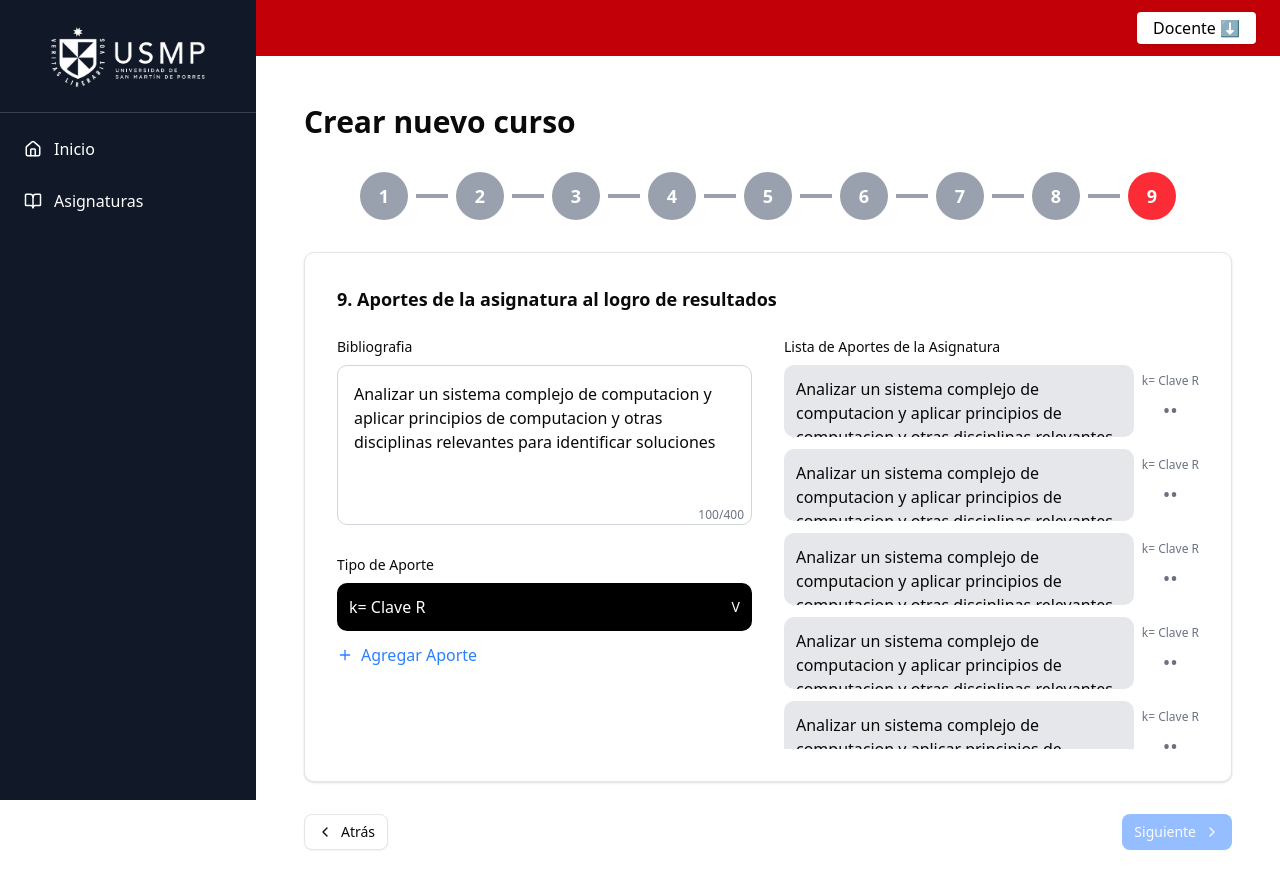
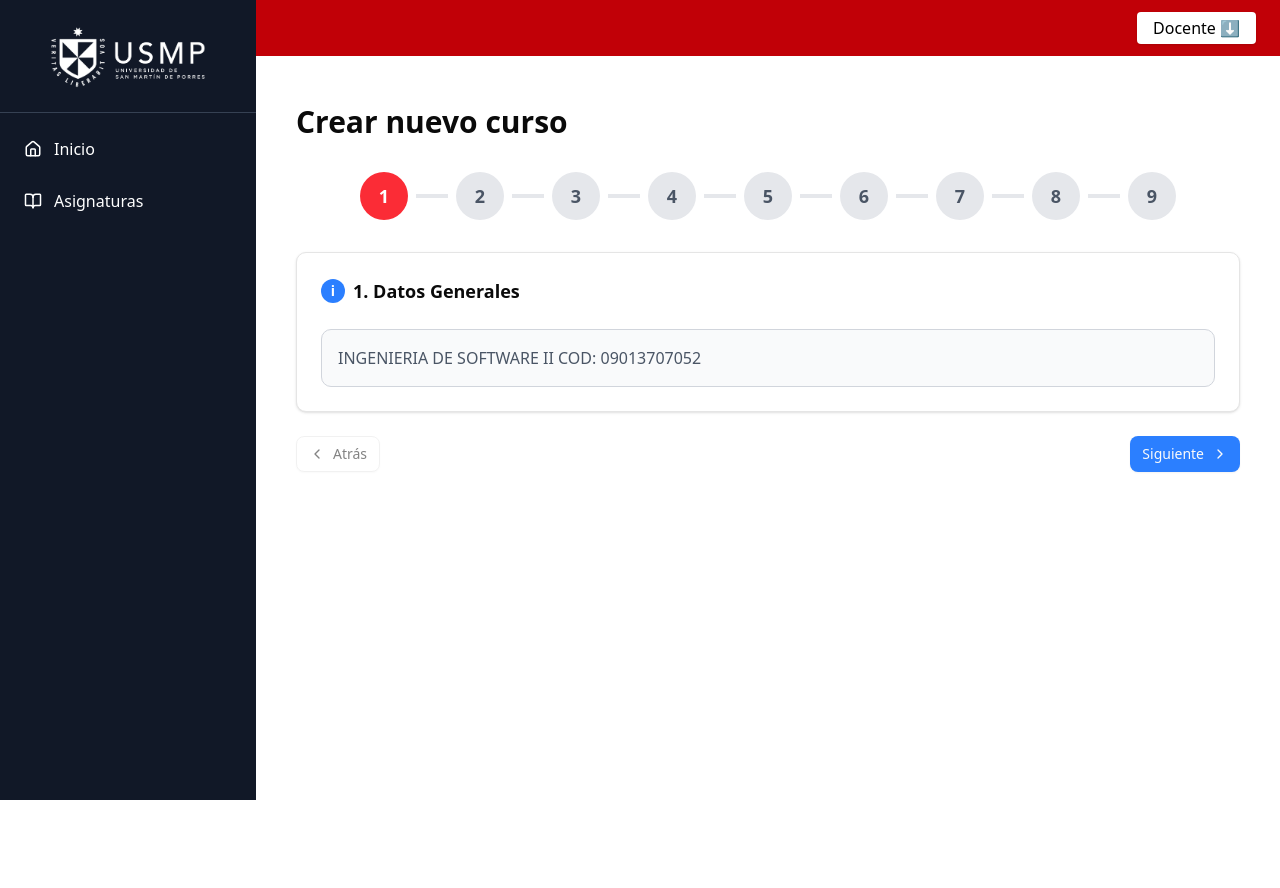
Before and after one commit to TALLER-USMP/taller_frontend, a React (Vite) app in the folder apps/dashboard/: page /create-course in a window 1280 px wide. Shown: the top 888 px of the page. After the commit the page ends 800 px from the top, so only its background shows below. Built offline with nearby package versions, Linux system fonts and the light colour scheme.

Commit message:
fix: se corrigio un bug de pantallas blancas

```diff
--- a/apps/dashboard/src/components/pages/CreateCourse.tsx
+++ b/apps/dashboard/src/components/pages/CreateCourse.tsx
@@ -1,4 +1,4 @@
-import { useState } from "react";
+import { useState, useEffect } from "react";
 import Stepper from "../ui/Stepper";
 import { Button } from "../ui/button";
 import { ChevronLeft, ChevronRight, Plus } from "lucide-react";
@@ -23,7 +23,13 @@ interface CourseFormData {
 const TOTAL_STEPS = 9;
 
 export default function CreateCourse() {
-  const [currentStep, setCurrentStep] = useState(9); // Empezamos en paso 9 como muestra la imagen
+  const [currentStep, setCurrentStep] = useState(1); // Empezamos en paso 1
+  const [forceRender, setForceRender] = useState(0);
+
+  // Forzar re-render cuando cambie el paso
+  useEffect(() => {
+    setForceRender((prev) => prev + 1);
+  }, [currentStep]);
   const [formData, setFormData] = useState<CourseFormData>({
     generalData: {
       courseCode: "09013707052",
@@ -50,18 +56,28 @@ export default function CreateCourse() {
 
   const handleNext = () => {
     if (currentStep < TOTAL_STEPS) {
-      setCurrentStep(currentStep + 1);
+      const nextStep = currentStep + 1;
+      setCurrentStep(nextStep);
+      // Forzar re-render
+      setTimeout(() => setForceRender((prev) => prev + 1), 0);
     }
   };
 
   const handlePrevious = () => {
     if (currentStep > 1) {
-      setCurrentStep(currentStep - 1);
+      const prevStep = currentStep - 1;
+      setCurrentStep(prevStep);
+      // Forzar re-render
+      setTimeout(() => setForceRender((prev) => prev + 1), 0);
     }
   };
 
   const handleStepClick = (step: number) => {
-    setCurrentStep(step);
+    if (step >= 1 && step <= TOTAL_STEPS) {
+      setCurrentStep(step);
+      // Forzar re-render
+      setTimeout(() => setForceRender((prev) => prev + 1), 0);
+    }
   };
 
   const addSource = () => {
@@ -90,7 +106,7 @@ export default function CreateCourse() {
       consultationSources: {
         ...prev.consultationSources,
         sources: prev.consultationSources.sources.map((source, i) =>
-          i === index ? value : source
+          i === index ? value : source,
         ),
       },
     }));
@@ -112,7 +128,7 @@ export default function CreateCourse() {
       contributions: {
         ...prev.contributions,
         contributionsList: prev.contributions.contributionsList.filter(
-          (_, i) => i !== index
+          (_, i) => i !== index,
         ),
       },
     }));
@@ -124,7 +140,7 @@ export default function CreateCourse() {
       contributions: {
         ...prev.contributions,
         contributionsList: prev.contributions.contributionsList.map(
-          (contribution, i) => (i === index ? value : contribution)
+          (contribution, i) => (i === index ? value : contribution),
         ),
       },
     }));
@@ -274,14 +290,14 @@ export default function CreateCourse() {
 
       case 9:
         return (
-          <div className="space-y-6">
+          <div className="space-y-4 w-full">
             <div className="text-lg font-semibold">
               9. Aportes de la asignatura al logro de resultados
             </div>
 
-            <div className="grid grid-cols-1 lg:grid-cols-2 gap-8">
+            <div className="grid grid-cols-1 lg:grid-cols-12 gap-4">
               {/* Lado izquierdo */}
-              <div className="space-y-6">
+              <div className="space-y-4 lg:col-span-4">
                 <div>
                   <label className="block text-sm font-medium mb-2">
                     Bibliografia
@@ -298,7 +314,7 @@ export default function CreateCourse() {
                           },
                         }))
                       }
-                      className="w-full h-40 p-4 border border-gray-300 rounded-lg resize-none focus:outline-none focus:ring-2 focus:ring-blue-500 focus:border-transparent"
+                      className="w-full h-32 p-3 border border-gray-300 rounded-lg resize-none focus:outline-none focus:ring-2 focus:ring-blue-500 focus:border-transparent"
                       placeholder="Analizar un sistema complejo de computacion y aplicar principios de computacion y otras disciplinas relevantes para identificar soluciones"
                     />
                     <div className="absolute bottom-2 right-2 text-xs text-gray-500">
@@ -345,11 +361,11 @@ export default function CreateCourse() {
               </div>
 
               {/* Lado derecho */}
-              <div>
+              <div className="lg:col-span-8">
                 <label className="block text-sm font-medium mb-2">
                   Lista de Aportes de la Asignatura
                 </label>
-                <div className="space-y-3 max-h-96 overflow-y-auto">
+                <div className="space-y-2 max-h-[500px] overflow-y-auto pr-2">
                   {formData.contributions.contributionsList.map(
                     (contribution, index) => (
                       <div key={index} className="flex items-start gap-2">
@@ -358,7 +374,7 @@ export default function CreateCourse() {
                           onChange={(e) =>
                             updateContribution(index, e.target.value)
                           }
-                          className="flex-1 p-3 bg-gray-200 rounded-lg border-none focus:outline-none focus:ring-2 focus:ring-blue-500 resize-none min-h-[60px]"
+                          className="flex-1 p-2 bg-gray-200 rounded-lg border-none focus:outline-none focus:ring-2 focus:ring-blue-500 resize-none min-h-[50px] text-sm"
                           placeholder="Analizar un sistema complejo de computacion y aplicar principios de computacion y otras disciplinas relevantes para identificar soluciones"
                         />
                         <div className="flex flex-col items-center gap-1 pt-2">
@@ -374,7 +390,7 @@ export default function CreateCourse() {
                           </button>
                         </div>
                       </div>
-                    )
+                    ),
                   )}
 
                   <button
@@ -403,16 +419,20 @@ export default function CreateCourse() {
   };
 
   return (
-    <div className="max-w-6xl mx-auto p-6">
+    <div className="w-full px-4 py-6">
       <h1 className="text-3xl font-bold mb-8">Crear nuevo curso</h1>
 
       <Stepper
+        key={`stepper-${currentStep}-${forceRender}`}
         currentStep={currentStep}
         totalSteps={TOTAL_STEPS}
         onStepClick={handleStepClick}
       />
 
-      <div className="bg-white rounded-lg shadow-sm border p-8 mb-8">
+      <div
+        key={`step-${currentStep}-${forceRender}`}
+        className="bg-white rounded-lg shadow-sm border p-6 mb-6 w-full"
+      >
         {renderStepContent()}
       </div>
 
--- a/apps/dashboard/src/components/ui/Stepper.tsx
+++ b/apps/dashboard/src/components/ui/Stepper.tsx
@@ -24,7 +24,7 @@ export default function Stepper({
                 ? "bg-red-500 text-white"
                 : step < currentStep
                   ? "bg-gray-400 text-white"
-                  : "bg-gray-200 text-gray-600 hover:bg-gray-300"
+                  : "bg-gray-200 text-gray-600 hover:bg-gray-300",
             )}
             onClick={() => onStepClick?.(step)}
           >
@@ -34,7 +34,7 @@ export default function Stepper({
             <div
               className={cn(
                 "w-8 h-1 mx-2",
-                step < currentStep ? "bg-gray-400" : "bg-gray-200"
+                step < currentStep ? "bg-gray-400" : "bg-gray-200",
               )}
             />
           )}
```
